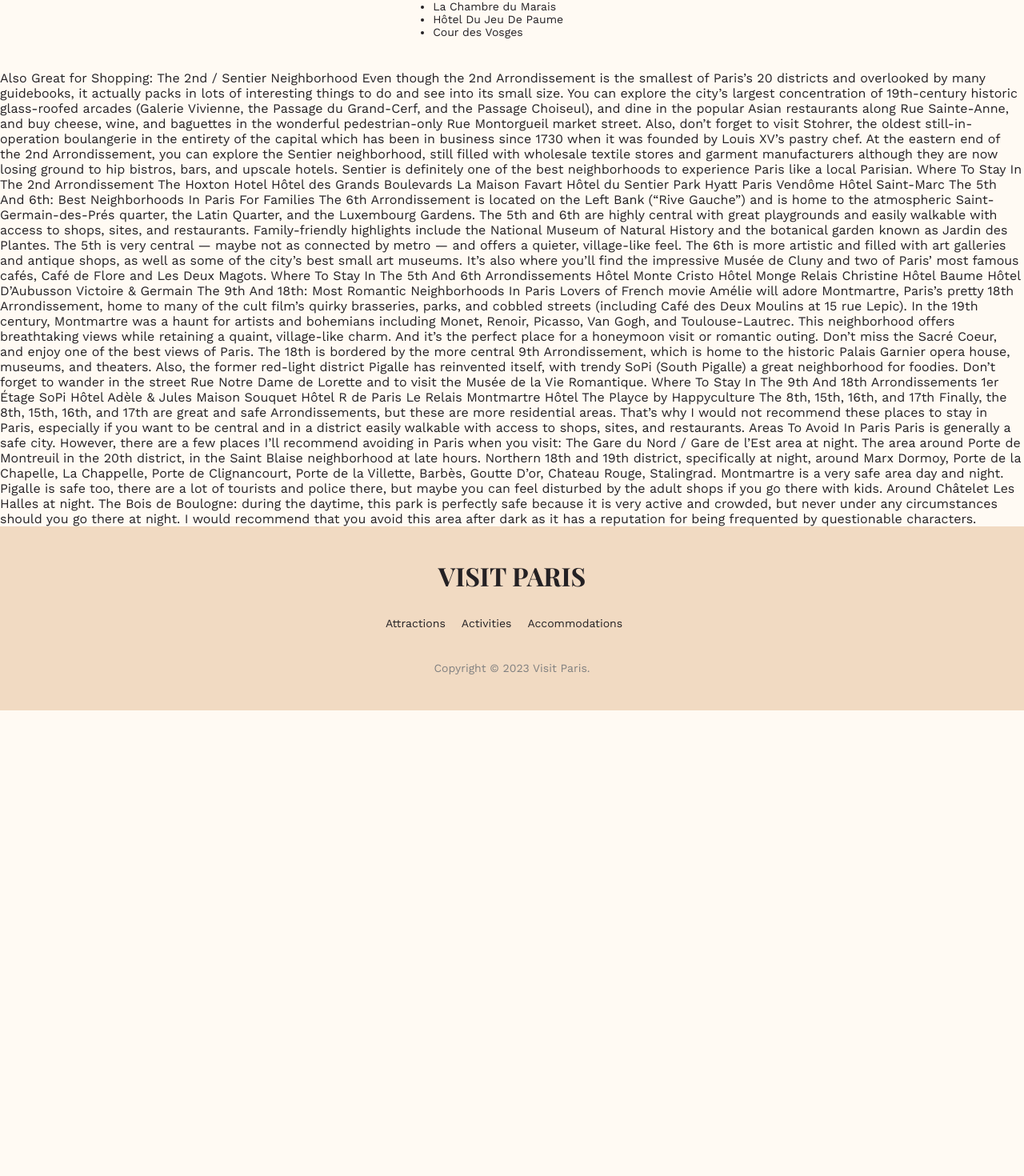
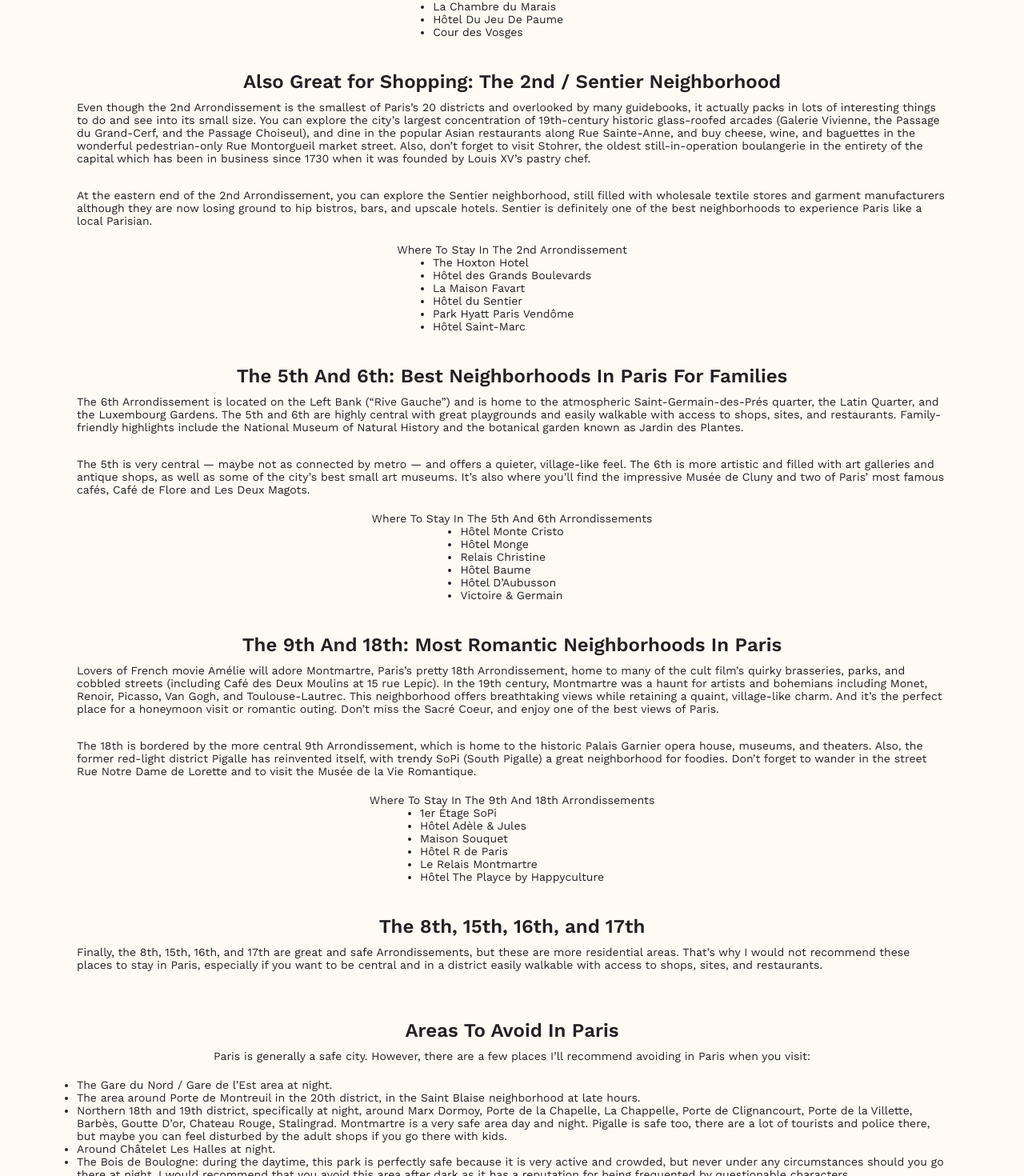
Before and after one commit to imemilyhuang/visit-paris, a React (Create React App) app: page /accommodations in a window 1280 px wide. Shown: the part 1899-3369 px from the top of the page at 80% size. Before the commit the page ends 2787 px from the top, so only its background shows below. Built offline with nearby package versions, Linux system fonts and the light colour scheme; a web font is replaced by a local one.

Commit message:
fix accommodations

```diff
--- a/src/routes/Accommodations.js
+++ b/src/routes/Accommodations.js
@@ -104,61 +104,104 @@
         </ul>
       </div>
 
-Also Great for Shopping: The 2nd / Sentier Neighborhood
+      <div className='full-container2 '>
+        <h4>Also Great for Shopping: The 2nd / Sentier Neighborhood</h4>
+        <p style={{marginBottom: "20px",marginTop: "10px"}}>
 Even though the 2nd Arrondissement is the smallest of Paris’s 20 districts and overlooked by many guidebooks, it actually packs in lots of interesting things to do and see into its small size. You can explore the city’s largest concentration of 19th-century historic glass-roofed arcades (Galerie Vivienne, the Passage du Grand-Cerf, and the Passage Choiseul), and dine in the popular Asian restaurants along Rue Sainte-Anne, and buy cheese, wine, and baguettes in the wonderful pedestrian-only Rue Montorgueil market street. Also, don’t forget to visit Stohrer, the oldest still-in-operation boulangerie in the entirety of the capital which has been in business since 1730 when it was founded by Louis XV’s pastry chef.
-
+        </p>
+        <p style={{marginBottom: "20px",marginTop: "10px"}}>
 At the eastern end of the 2nd Arrondissement, you can explore the Sentier neighborhood, still filled with wholesale textile stores and garment manufacturers although they are now losing ground to hip bistros, bars, and upscale hotels. Sentier is definitely one of the best neighborhoods to experience Paris like a local Parisian.
-
-Where To Stay In The 2nd Arrondissement
+        </p>
+        <p>Where To Stay In The 2nd Arrondissement</p>
+        <ul>
+          <li>
+          The Hoxton Hotel
+          </li>
+          <li>
+Hôtel des Grands Boulevards
+          </li>
+          <li>
+La Maison Favart</li>
+          <li>
+Hôtel du Sentier</li>
+          <li>
+Park Hyatt Paris Vendôme
+          </li>
+          <li>
+Hôtel Saint-Marc
+          </li>
+        </ul>
+      </div>
+      <div className='full-container2 '>
+        <h4>The 5th And 6th: Best Neighborhoods In Paris For Families</h4>
+        <p style={{marginBottom: "20px",marginTop: "10px"}}>
+        The 6th Arrondissement is located on the Left Bank (“Rive Gauche”) and is home to the atmospheric Saint-Germain-des-Prés quarter, the Latin Quarter, and the Luxembourg Gardens. The 5th and 6th are highly central with great playgrounds and easily walkable with access to shops, sites, and restaurants. Family-friendly highlights include the National Museum of Natural History and the botanical garden known as Jardin des Plantes.
+        </p>
+        <p style={{marginBottom: "20px",marginTop: "10px"}}>
+        The 5th is very central — maybe not as connected by metro — and offers a quieter, village-like feel. The 6th is more artistic and filled with art galleries and antique shops, as well as some of the city’s best small art museums. It’s also where you’ll find the impressive Musée de Cluny and two of Paris’ most famous cafés, Café de Flore and Les Deux Magots.
+        </p>
+        <p>Where To Stay In The 5th And 6th Arrondissements</p>
+        <ul>
+          <li>
+          Hôtel Monte Cristo
+          </li>
+          <li>
+          Hôtel Monge</li>
+          <li>Relais Christine</li>
+          <li>Hôtel Baume</li>
+          <li>Hôtel D’Aubusson
+          </li>
+          <li>
+Victoire & Germain
+          </li>
+        </ul>
+      </div>
+      <div className='full-container2 '>
+        <h4>The 9th And 18th: Most Romantic Neighborhoods In Paris</h4>
+        <p style={{marginBottom: "20px",marginTop: "10px"}}>
+        Lovers of French movie Amélie will adore Montmartre, Paris’s pretty 18th Arrondissement, home to many of the cult film’s quirky brasseries, parks, and cobbled streets (including Café des Deux Moulins at 15 rue Lepic). In the 19th century, Montmartre was a haunt for artists and bohemians including Monet, Renoir, Picasso, Van Gogh, and Toulouse-Lautrec. This neighborhood offers breathtaking views while retaining a quaint, village-like charm. And it’s the perfect place for a honeymoon visit or romantic outing. Don’t miss the Sacré Coeur, and enjoy one of the best views of Paris.
+        </p>
+        <p style={{marginBottom: "20px",marginTop: "10px"}}>
+        The 18th is bordered by the more central 9th Arrondissement, which is home to the historic Palais Garnier opera house, museums, and theaters. Also, the former red-light district Pigalle has reinvented itself, with trendy SoPi (South Pigalle) a great neighborhood for foodies. Don’t forget to wander in the street Rue Notre Dame de Lorette and to visit the Musée de la Vie Romantique.
+        </p>
+        <p>Where To Stay In The 9th And 18th Arrondissements</p>
+        <ul>
+          <li>1er Étage SoPi</li>
+          <li>Hôtel Adèle & Jules</li>
+          <li>Maison Souquet</li>
+          <li>Hôtel R de Paris</li>
+          <li>Le Relais Montmartre</li>
+          <li>Hôtel The Playce by Happyculture</li>
+        </ul>
+      </div>
+      <div className='full-container2 '>
+        <h4>The 8th, 15th, 16th, and 17th</h4>
+        <p style={{marginBottom: "20px",marginTop: "10px"}}>
+        Finally, the 8th, 15th, 16th, and 17th are great and safe Arrondissements, but these are more residential areas. That’s why I would not recommend these places to stay in Paris, especially if you want to be central and in a district easily walkable with access to shops, sites, and restaurants.
+        </p>
+      </div>
+      <div className='full-container2 '>
+        <h4>Areas To Avoid In Paris</h4>
+        <p style={{marginBottom: "20px",marginTop: "10px"}}>
+        Paris is generally a safe city. However, there are a few places I’ll recommend avoiding in Paris when you visit:
+        </p>
+        <ul>
+          <li>The Gare du Nord / Gare de l’Est area at night.</li>
+          <li>The area around Porte de Montreuil in the 20th district, in the Saint Blaise neighborhood at late hours.
+</li>
+          <li>Northern 18th and 19th district, specifically at night, around Marx Dormoy, Porte de la Chapelle, La Chappelle, Porte de Clignancourt, Porte de la Villette, Barbès, Goutte D’or, Chateau Rouge, Stalingrad. Montmartre is a very safe area day and night. Pigalle is safe too, there are a lot of tourists and police there, but maybe you can feel disturbed by the adult shops if you go there with kids.
+</li>
+          <li>Around Châtelet Les Halles at night.
+</li>
+          <li>The Bois de Boulogne: during the daytime, this park is perfectly safe because it is very active and crowded, but never under any circumstances should you go there at night. I would recommend that you avoid this area after dark as it has a reputation for being frequented by questionable characters.
+</li>
+        </ul>
+      </div>
 
 
-The Hoxton Hotel
-Hôtel des Grands Boulevards
-La Maison Favart
-Hôtel du Sentier
-Park Hyatt Paris Vendôme
-Hôtel Saint-Marc
-
-The 5th And 6th: Best Neighborhoods In Paris For Families
-The 6th Arrondissement is located on the Left Bank (“Rive Gauche”) and is home to the atmospheric Saint-Germain-des-Prés quarter, the Latin Quarter, and the Luxembourg Gardens. The 5th and 6th are highly central with great playgrounds and easily walkable with access to shops, sites, and restaurants. Family-friendly highlights include the National Museum of Natural History and the botanical garden known as Jardin des Plantes.
-
-The 5th is very central — maybe not as connected by metro — and offers a quieter, village-like feel. The 6th is more artistic and filled with art galleries and antique shops, as well as some of the city’s best small art museums. It’s also where you’ll find the impressive Musée de Cluny and two of Paris’ most famous cafés, Café de Flore and Les Deux Magots.
-
-Where To Stay In The 5th And 6th Arrondissements
 
 
-Hôtel Monte Cristo
-Hôtel Monge
-Relais Christine
-Hôtel Baume
-Hôtel D’Aubusson
-Victoire & Germain
 
-The 9th And 18th: Most Romantic Neighborhoods In Paris
-Lovers of French movie Amélie will adore Montmartre, Paris’s pretty 18th Arrondissement, home to many of the cult film’s quirky brasseries, parks, and cobbled streets (including Café des Deux Moulins at 15 rue Lepic). In the 19th century, Montmartre was a haunt for artists and bohemians including Monet, Renoir, Picasso, Van Gogh, and Toulouse-Lautrec. This neighborhood offers breathtaking views while retaining a quaint, village-like charm. And it’s the perfect place for a honeymoon visit or romantic outing. Don’t miss the Sacré Coeur, and enjoy one of the best views of Paris.
-
-The 18th is bordered by the more central 9th Arrondissement, which is home to the historic Palais Garnier opera house, museums, and theaters. Also, the former red-light district Pigalle has reinvented itself, with trendy SoPi (South Pigalle) a great neighborhood for foodies. Don’t forget to wander in the street Rue Notre Dame de Lorette and to visit the Musée de la Vie Romantique.
-
-Where To Stay In The 9th And 18th Arrondissements
-
-
-1er Étage SoPi
-Hôtel Adèle & Jules
-Maison Souquet
-Hôtel R de Paris
-Le Relais Montmartre
-Hôtel The Playce by Happyculture
-
-The 8th, 15th, 16th, and 17th
-Finally, the 8th, 15th, 16th, and 17th are great and safe Arrondissements, but these are more residential areas. That’s why I would not recommend these places to stay in Paris, especially if you want to be central and in a district easily walkable with access to shops, sites, and restaurants.
-
-Areas To Avoid In Paris
-Paris is generally a safe city. However, there are a few places I’ll recommend avoiding in Paris when you visit:
-The Gare du Nord / Gare de l’Est area at night.
-The area around Porte de Montreuil in the 20th district, in the Saint Blaise neighborhood at late hours.
-Northern 18th and 19th district, specifically at night, around Marx Dormoy, Porte de la Chapelle, La Chappelle, Porte de Clignancourt, Porte de la Villette, Barbès, Goutte D’or, Chateau Rouge, Stalingrad. Montmartre is a very safe area day and night. Pigalle is safe too, there are a lot of tourists and police there, but maybe you can feel disturbed by the adult shops if you go there with kids.
-Around Châtelet Les Halles at night.
-The Bois de Boulogne: during the daytime, this park is perfectly safe because it is very active and crowded, but never under any circumstances should you go there at night. I would recommend that you avoid this area after dark as it has a reputation for being frequented by questionable characters.
 
 
     </div>
```
Also changed, not shown: firebase.json (added), 1 other file (tests, documents, lock files or other folders).
